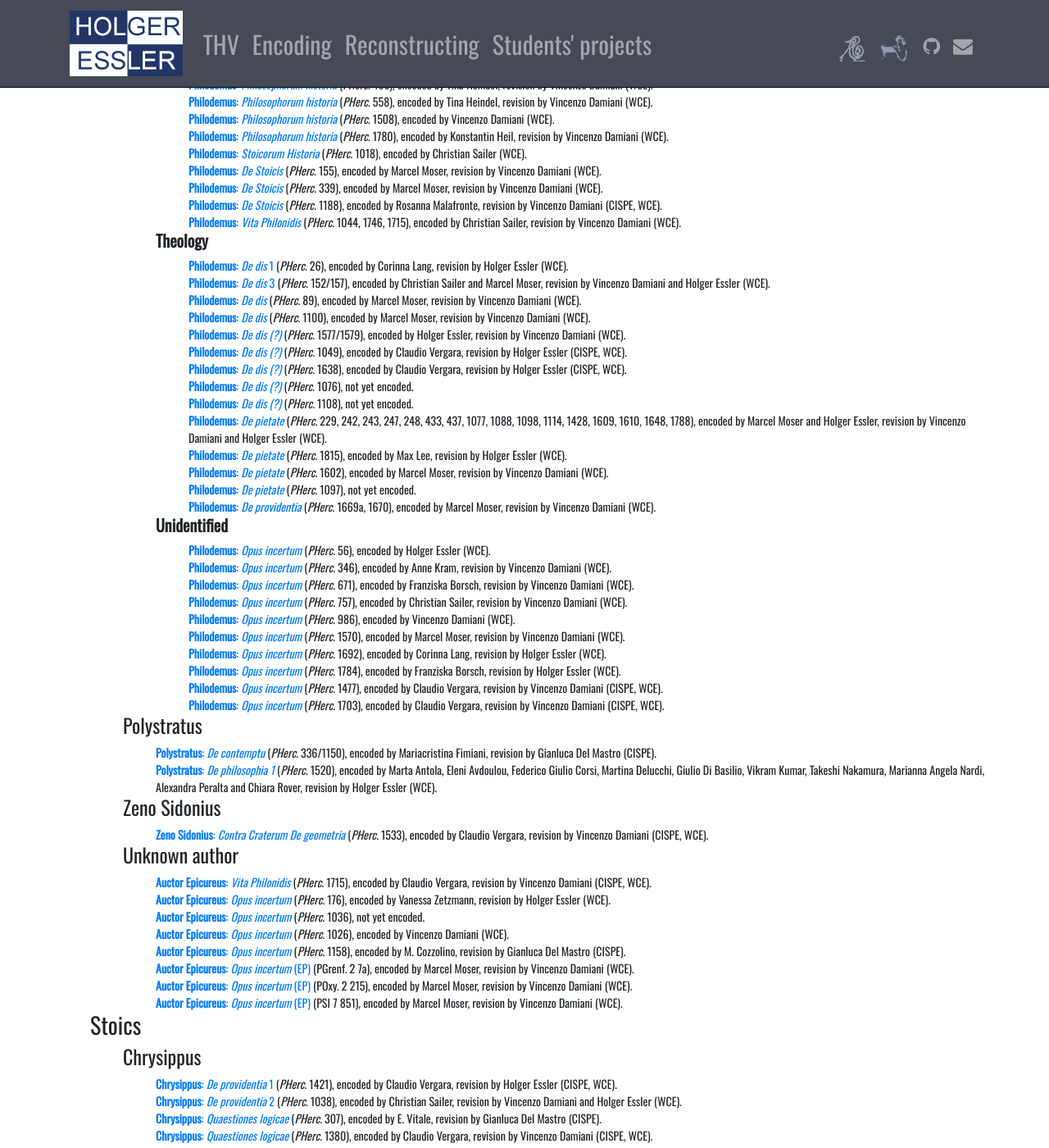
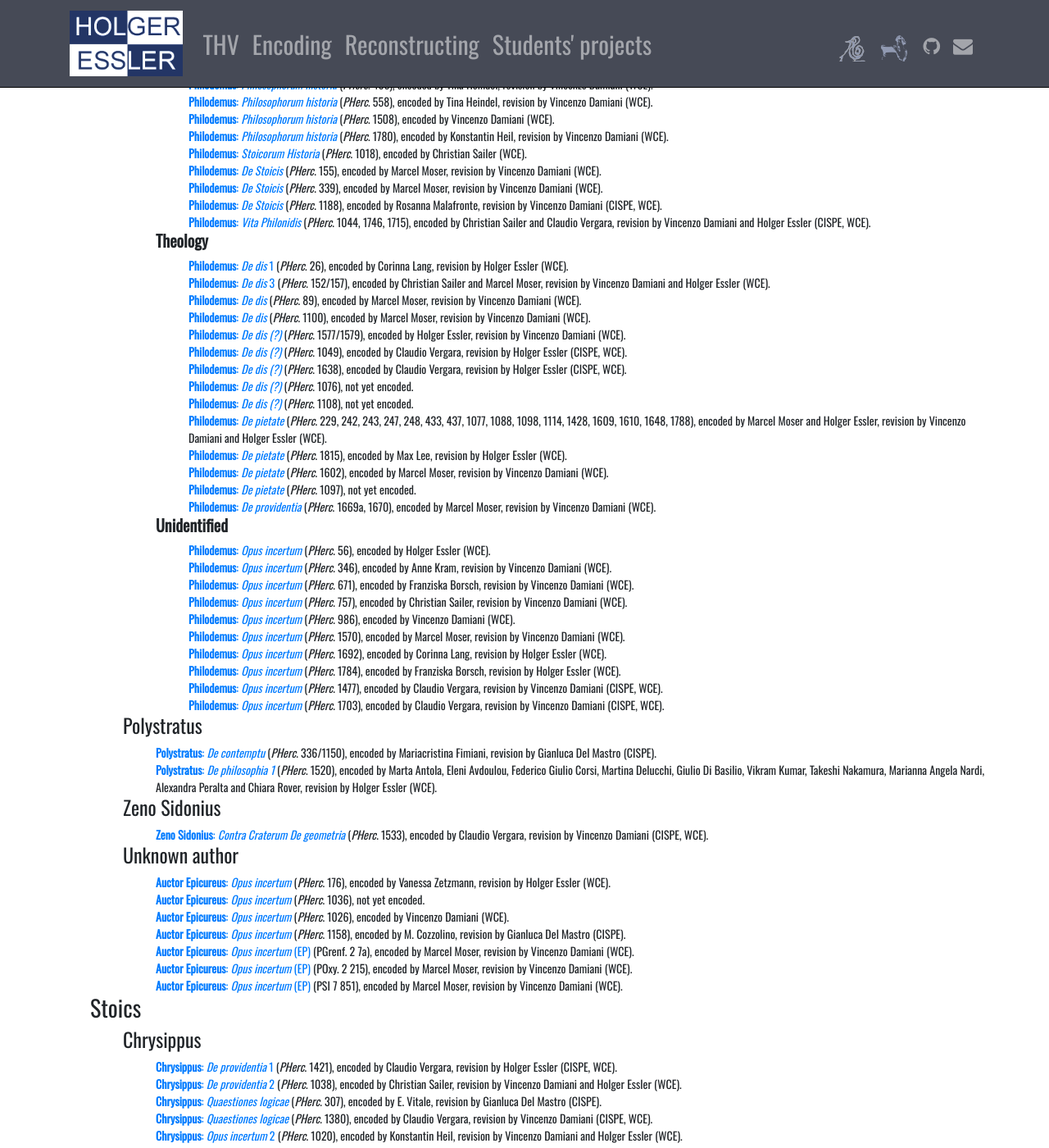
Before and after one commit to HolgerEssler/HolgerEssler.github.io, a Jekyll site: the page built from thv.html, in a window 1280 px wide and 1400 px high, scrolled down 3846 px. Shown: the whole window at 82% size. Built offline with Jekyll 4.4.1, drawn with Linux system fonts in a browser that asks for light colours; nearby versions of some CDN libraries; some of the changed text lies outside the part shown.

Commit message:
Update thv.html

```diff
--- a/thv.html
+++ b/thv.html
@@ -91,7 +91,7 @@
                    </div>
                    <div class="row">
                      <ol class="thv">
-                       <li><a href="http://papyri.info/dclp/865216"><b>Diogenes Oenoandensis</b>: <i>Fragmenta</i></a> (EP), encoded by Hugo Martín Isabel, Daniel Riano, Ana Gracia Barrio, adaped by Oliver Donath and Holger Essler (WCE).</li>
+                       <li><a href="http://papyri.info/dclp/865216"><b>Diogenes Oenoandensis</b>: <i>Fragmenta</i> (EP)</a>, encoded by Hugo Martín Isabel, Daniel Riano, Ana Gracia Barrio, adaped by Oliver Donath and Holger Essler (WCE).</li>
                      </ol>
                    </div>
                 </li>
@@ -278,7 +278,7 @@
                           <li><a href="https://papyri.info/dclp/62387"><b>Philodemus</b>: <i>De Stoicis</i></a> (<i>PHerc</i>. 155), encoded by Marcel Moser, revision by Vincenzo Damiani (WCE).</li>
                           <li><a href="https://papyri.info/dclp/62406"><b>Philodemus</b>: <i>De Stoicis</i></a> (<i>PHerc</i>. 339), encoded by Marcel Moser, revision by Vincenzo Damiani (WCE).</li>
                           <li><a href="https://papyri.info/dclp/243962"><b>Philodemus</b>: <i>De Stoicis</i></a> (<i>PHerc</i>. 1188), encoded by Rosanna Malafronte, revision by Vincenzo Damiani (CISPE, WCE).</li>
-                          <li><a href="https://papyri.info/dclp/65542"><b>Philodemus</b>: <i>Vita Philonidis</i></a> (<i>PHerc</i>. 1044, 1746, 1715), encoded by Christian Sailer, revision by Vincenzo Damiani (WCE).</li>
+                          <li><a href="https://papyri.info/dclp/65542"><b>Philodemus</b>: <i>Vita Philonidis</i></a> (<i>PHerc</i>. 1044, 1746, 1715), encoded by Christian Sailer and Claudio Vergara, revision by Vincenzo Damiani and Holger Essler (CISPE, WCE).</li>
                         </ol>
                       </div>
                     </li>
@@ -353,7 +353,6 @@
                   </div>
                   <div class="row">
                     <ol class="thv">
-                      <li><a href="https://papyri.info/dclp/65542"><b>Auctor Epicureus</b>: <i>Vita Philonidis</i></a> (<i>PHerc</i>. 1715), encoded by Claudio Vergara, revision by Vincenzo Damiani (CISPE, WCE).</li>
                       <li><a href="https://papyri.info/dclp/59112"><b>Auctor Epicureus</b>: <i>Opus incertum</i></a> (<i>PHerc</i>. 176), encoded by Vanessa Zetzmann, revision by Holger Essler (WCE).</li>
                       <li><a href="https://papyri.info/dclp/653664"><b>Auctor Epicureus</b>: <i>Opus incertum</i></a> (<i>PHerc</i>. 1036), not yet encoded.</li>
                       <li><a href="https://papyri.info/dclp/63141"><b>Auctor Epicureus</b>: <i>Opus incertum</i></a> (<i>PHerc</i>. 1026), encoded by Vincenzo Damiani (WCE).</li>
```
Also changed, not shown: other parts of thv.html (+1 -1 lines).
